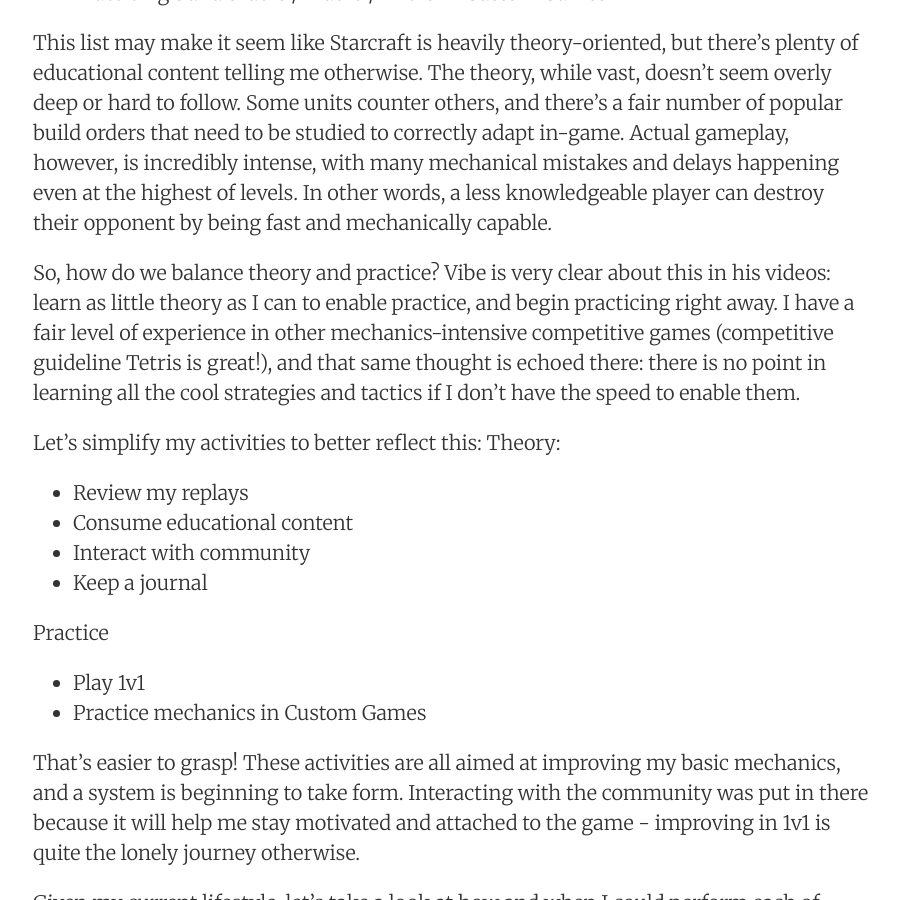
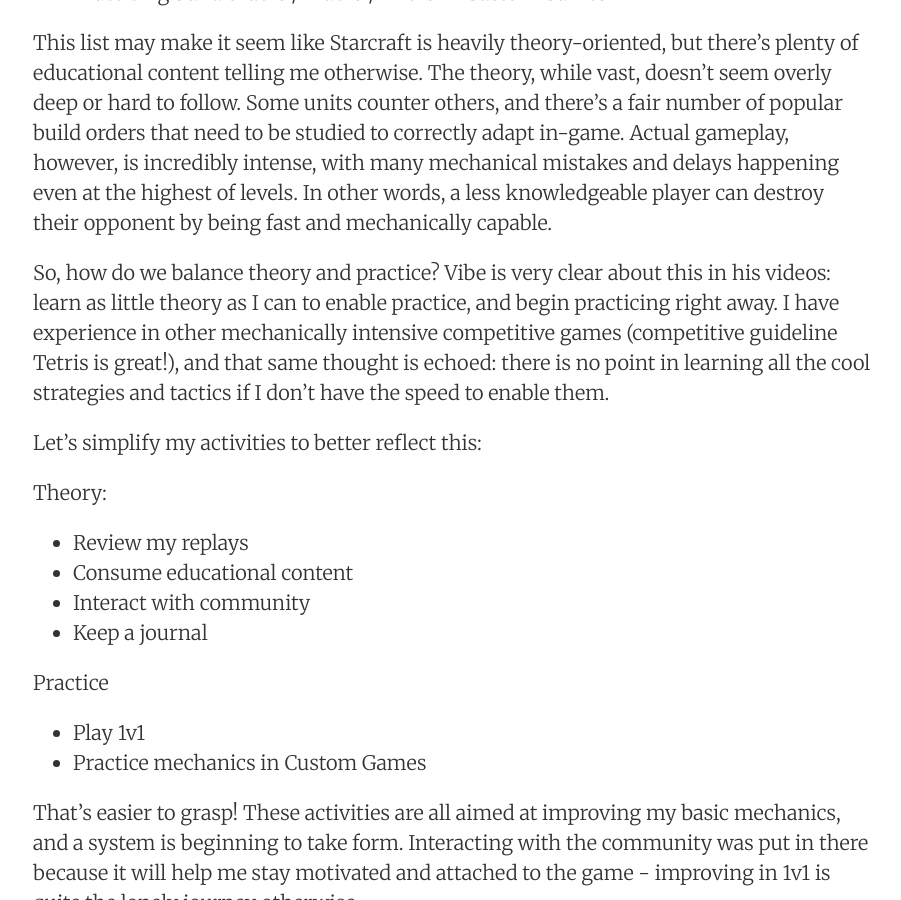
Before and after one commit to hugepaw/hugepaw.github.io, a Jekyll site: the page built from _posts/2020-07-29-day-1.md, in a window 1280 px wide and 900 px high, scrolled down 1204 px. Shown: the whole window, without its empty margins (187-1088 px from the left). Built offline with Jekyll 4.4.1, drawn with Linux system fonts in a browser that asks for light colours.

Commit message:
minor fixes

```diff
--- a/_posts/2020-07-29-day-1.md
+++ b/_posts/2020-07-29-day-1.md
@@ -35,9 +35,10 @@ Practice
 
 This list may make it seem like Starcraft is heavily theory-oriented, but there's plenty of educational content telling me otherwise. The theory, while vast, doesn't seem overly deep or hard to follow. Some units counter others, and there's a fair number of popular build orders that need to be studied to correctly adapt in-game. Actual gameplay, however, is incredibly intense, with many mechanical mistakes and delays happening even at the highest of levels. In other words, a less knowledgeable player can destroy their opponent by being fast and mechanically capable.
 
-So, how do we balance theory and practice? Vibe is very clear about this in his videos: learn as little theory as I can to enable practice, and begin practicing right away. I have a fair level of experience in other mechanics-intensive competitive games (competitive guideline Tetris is great!), and that same thought is echoed there: there is no point in learning all the cool strategies and tactics if I don't have the speed to enable them.
+So, how do we balance theory and practice? Vibe is very clear about this in his videos: learn as little theory as I can to enable practice, and begin practicing right away. I have experience in other mechanically intensive competitive games (competitive guideline Tetris is great!), and that same thought is echoed: there is no point in learning all the cool strategies and tactics if I don't have the speed to enable them.
 
 Let's simplify my activities to better reflect this:
+
 Theory:
 - Review my replays
 - Consume educational content
```
